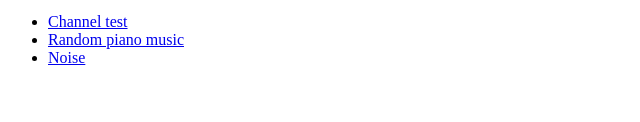
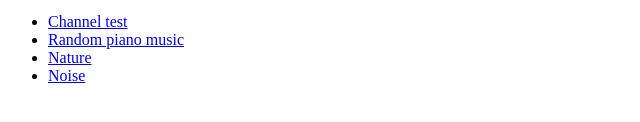
Before and after one commit to nikita-kun/WebAudioSurroundTemplates, a plain HTML site: page index.html in a window 1280 px wide. Shown: the part 262-384 px from the top of the page, 0-640 px from the left. Drawn offline with Linux system fonts and the light colour scheme.

Commit message:
[Feature] Updated example list

```diff
--- a/index.html
+++ b/index.html
@@ -13,6 +13,7 @@
 		<ul>
 			<li><a href="examples/channel_test/index.html"/>Channel test</a></li>
 			<li><a href="examples/piano/index.html"/>Random piano music</a></li>
+			<li><a href="examples/nature/index.html"/>Nature</a></li>
 			<li><a href="examples/simple_noise/index.html"/>Noise</a></li>
 		</ul>
 	</body>
```
